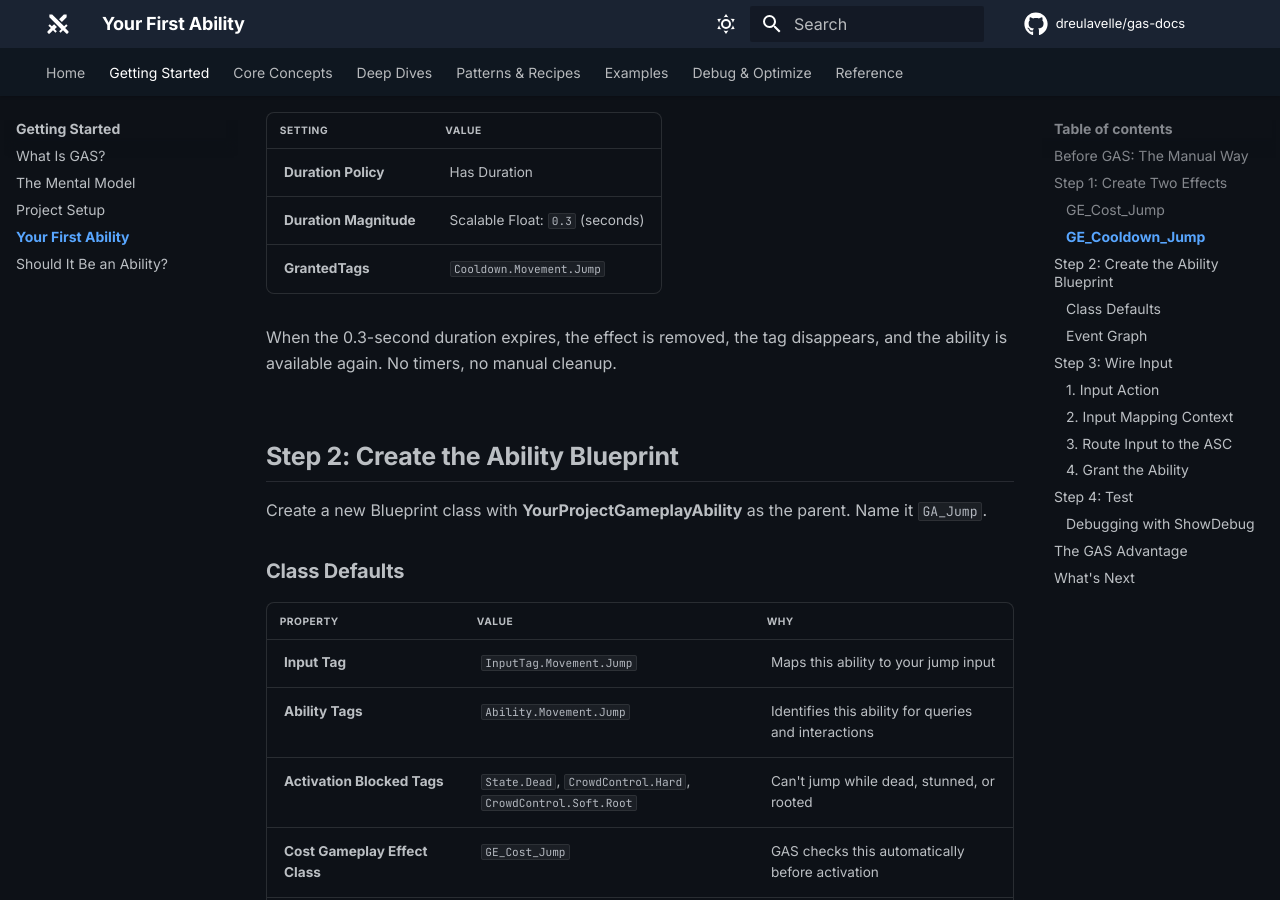
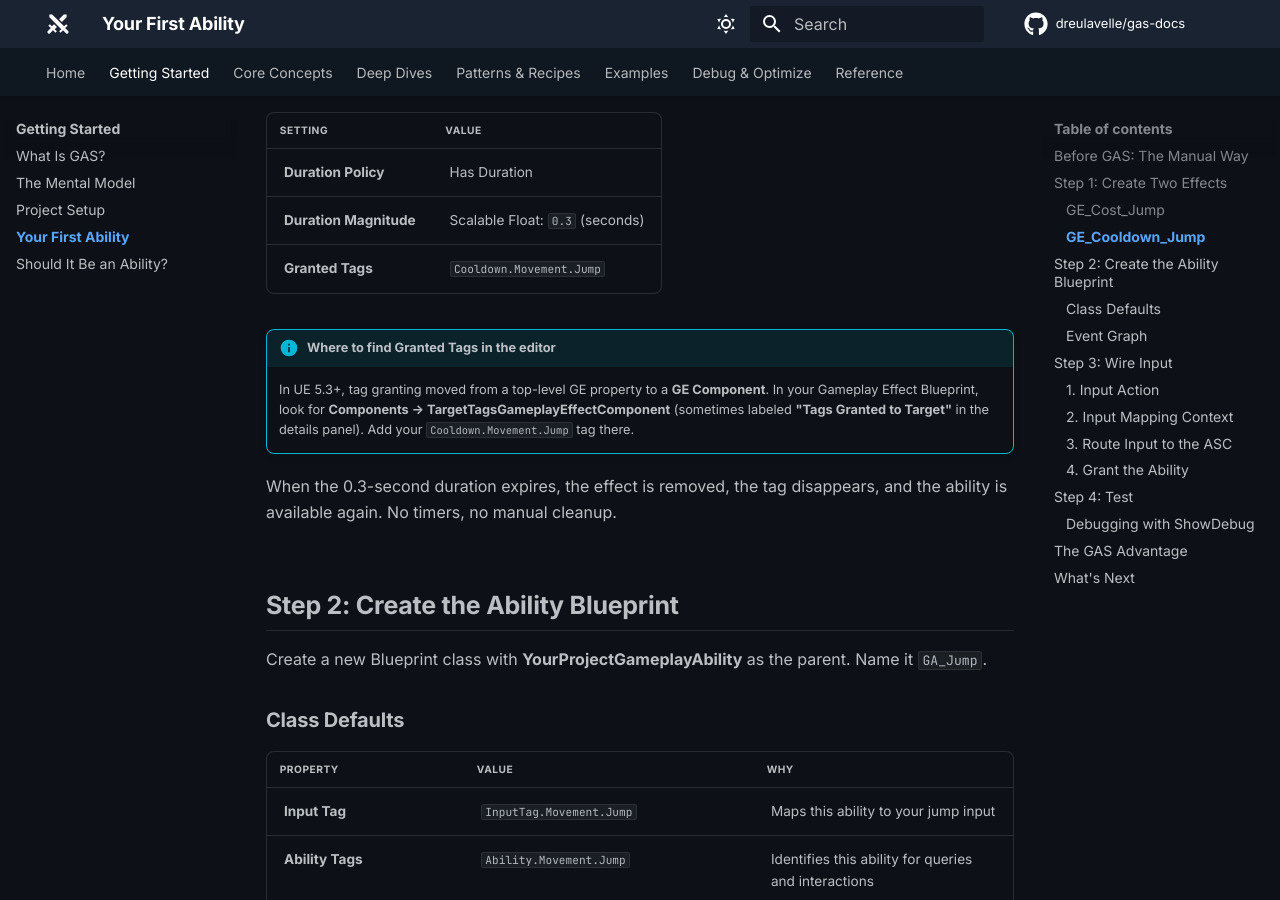
Before and after one commit to dreulavelle/gas-docs, an MkDocs documentation site: the page built from docs/getting-started/your-first-ability.md, in a window 1280 px wide and 900 px high, scrolled down 1921 px. Built offline with MkDocs 1.6.1 and Material for MkDocs 9.7.7, drawn with Linux system fonts in a browser that asks for light colours; comment, search, counter and statistics services are not loaded.

Commit message:
fix: clarify GrantedTags → TargetTagsGameplayEffectComponent (#6)
In UE 5.3+, tag granting moved from a top-level GE property to
a GE Component. Updated all effect setup tables to reference the
correct editor path (TargetTagsGameplayEffectComponent).

Added info callout on the jump tutorial explaining where to find
this in the editor.

Co-authored-by: Claude Opus 4.6 (1M context) <noreply@anthropic.com>

```diff
--- a/docs/getting-started/your-first-ability.md
+++ b/docs/getting-started/your-first-ability.md
@@ -59,7 +59,10 @@ A short cooldown to prevent spam-jumping. While this effect is active, the coold
 |:---|:---|
 | **Duration Policy** | Has Duration |
 | **Duration Magnitude** | Scalable Float: `0.3` (seconds) |
-| **GrantedTags** | `Cooldown.Movement.Jump` |
+| **Granted Tags** | `Cooldown.Movement.Jump` |
+
+!!! info "Where to find Granted Tags in the editor"
+    In UE 5.3+, tag granting moved from a top-level GE property to a **GE Component**. In your Gameplay Effect Blueprint, look for **Components → TargetTagsGameplayEffectComponent** (sometimes labeled **"Tags Granted to Target"** in the details panel). Add your `Cooldown.Movement.Jump` tag there.
 
 When the 0.3-second duration expires, the effect is removed, the tag disappears, and the ability is available again. No timers, no manual cleanup.
 
```
Also changed, not shown: docs/examples/dodge-roll.md (+1 -1 lines), docs/examples/melee-attack.md (+1 -1 lines), docs/examples/ranged-attack.md (+1 -1 lines).
